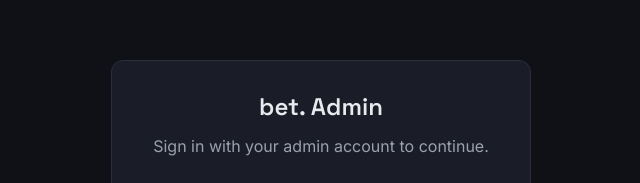
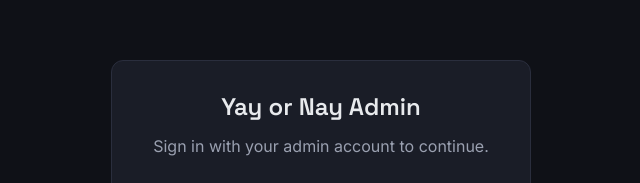
Before and after one commit to bhuvan11000/gamified-prediction-market-admin, a React (Vite) app: page / in a window 1280 px wide. Shown: the part 180-363 px from the top of the page, without its empty margins (319-959 px from the left). Built offline with nearby package versions, Linux system fonts and the light colour scheme; no server answers; the HTML template or start-up script is replaced by a standard one.

Commit message:
rename game to "Yay or Nay" — sidebar, admin guard, dashboard, index.html

```diff
--- a/index.html
+++ b/index.html
@@ -3,8 +3,8 @@
   <head>
     <meta charset="UTF-8" />
     <meta name="viewport" content="width=device-width, initial-scale=1.0" />
-    <meta name="description" content="bet. — Admin Panel" />
-    <title>bet. — Admin</title>
+    <meta name="description" content="Yay or Nay — Admin Panel" />
+    <title>Yay or Nay — Admin</title>
     <link rel="preconnect" href="https://fonts.googleapis.com" />
     <link rel="preconnect" href="https://fonts.gstatic.com" crossorigin />
     <link
--- a/src/components/AdminGuard.jsx
+++ b/src/components/AdminGuard.jsx
@@ -28,7 +28,7 @@ export default function AdminGuard({ children }) {
     return (
       <div className={styles.wrapper}>
         <div className={styles.card}>
-          <h1 className={styles.title}>bet. Admin</h1>
+          <h1 className={styles.title}>Yay or Nay Admin</h1>
           <p className={styles.text}>Sign in with your admin account to continue.</p>
           <form className={styles.form} onSubmit={async (e) => {
             e.preventDefault();
--- a/src/components/Sidebar.jsx
+++ b/src/components/Sidebar.jsx
@@ -28,7 +28,7 @@ export default function Sidebar() {
       <div className={styles.brand}>
         <Swords size={22} className={styles.brandIcon} />
         <div>
-          <h1 className={styles.brandName}>bet.</h1>
+          <h1 className={styles.brandName}>Yay or Nay</h1>
           <p className={styles.brandSub}>Admin Panel</p>
         </div>
       </div>
--- a/src/pages/Dashboard.jsx
+++ b/src/pages/Dashboard.jsx
@@ -51,7 +51,7 @@ export default function Dashboard() {
   return (
     <div className={styles.page}>
       <h1 className={styles.title}>Dashboard</h1>
-      <p className={styles.subtitle}>Overview of the bet. platform</p>
+      <p className={styles.subtitle}>Overview of the Yay or Nay platform</p>
 
       <div className={styles.grid}>
         {stats.map((s) => (
```
